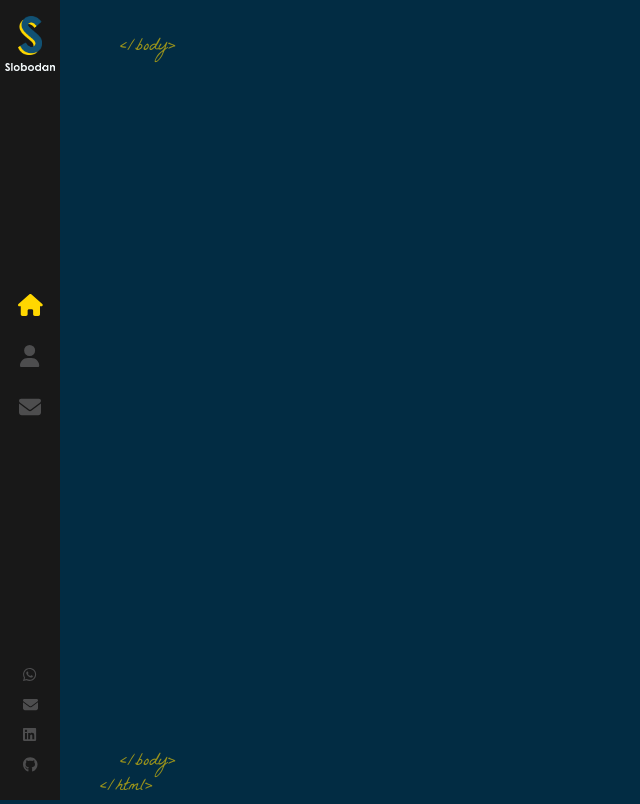
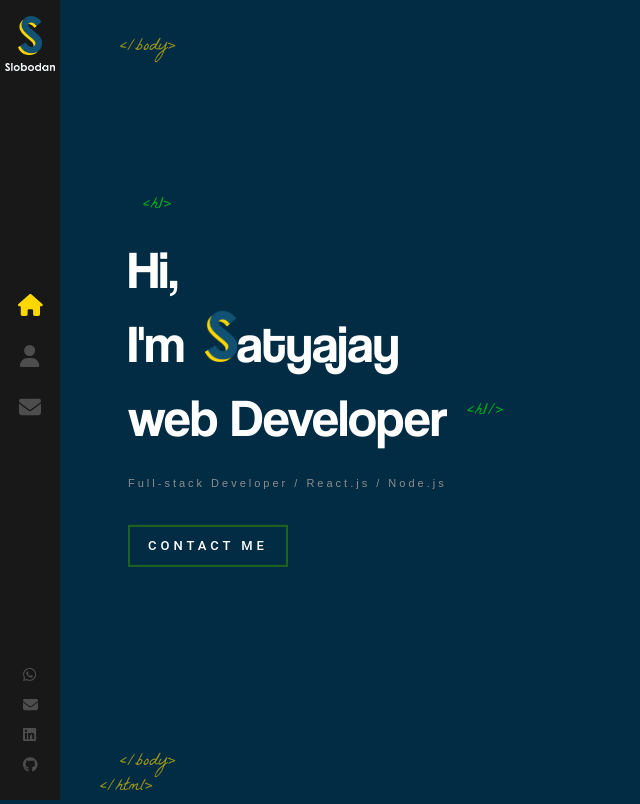
Before and after one commit to Satyajay01/portfolio, a React (Vite) app: page / in a window 1280 px wide. Shown: the whole page, without its empty margins (0-640 px from the left). Built offline with nearby package versions, Linux system fonts and the light colour scheme.

Commit message:
added text and button

```diff
--- a/src/App.jsx
+++ b/src/App.jsx
@@ -2,12 +2,16 @@
 import './App.scss'
 import { Routes, Route } from 'react-router-dom'
 import Layout from './components/Layout'
+import Home from './components/Home/home'
 
 function App() {
   return (
     <>
       <Routes>
-        <Route path="/" element={<Layout />} />
+        <Route path="/" element={<Layout />}>
+        <Route index element={<Home />} />
+        </Route>
+
       </Routes>
     </>
   )
--- /dev/null
+++ b/src/components/Home/Home.jsx
@@ -0,0 +1,26 @@
+import React from 'react'
+import './home.scss'
+import LogoTitle from '../../assets/images/logo-s.png'
+import { Link } from 'react-router-dom'
+
+const Home = () => {
+  return (
+    <div className="container home-page">
+      <div className="text-zone">
+        <h1>
+          Hi, <br /> I'm
+          <img src={LogoTitle} alt="Developer" />
+          atyajay
+          <br />
+          web Developer
+        </h1>
+        <h2>Full-stack Developer / React.js / Node.js</h2>
+        <Link to="/contact" className="flat-button btn41-43 btn-43">
+          CONTACT ME
+        </Link>
+      </div>
+    </div>
+  )
+}
+
+export default Home
--- /dev/null
+++ b/src/components/Home/home.scss
@@ -0,0 +1,113 @@
+.home-page{
+    .text-zone{
+        position: absolute;
+        left: 10%;
+        top: 50%;
+        transform: translateY(-50%);
+        width: 40%;
+        max-height: 90%;
+    }
+    h1{
+        color: #fff;
+        font-size: 53px;
+        margin: 0;
+        font-family: Coolvetica;
+        font-weight: 400;
+
+        &::before{
+            content: '<h1>';
+            font-family: La Belle Aurore;
+            color: rgb(0, 255, 0);
+            font-size: 18px;
+            margin-top: -40px;
+            position: absolute;
+            left: 15px;
+            opacity: 0.6;
+        }
+        &::after{
+            content: '<h1/>';
+            font-family: 'La Belle Aurore';
+            color: rgb(0, 255, 0);
+            font-size: 18px;
+            position: absolute;
+            margin-top: 18px;
+            margin-left: 20px;
+            animation: fadeIn 1s 1.7s backwards;
+            opacity: 0.6;
+
+        }
+
+        img{
+            width: 32px;
+            margin-left: 20px;
+            opacity: 0;
+            height: auto;
+            animation: rotateIn 1s linear both;
+            animation-delay: 1.4s;
+
+        }
+
+    }
+}
+h2{
+    color: #8d8d8d;
+    margin-top: 20px;
+    font-weight: 400;
+    font-size: 11px;
+    font-family: sans-serif;
+    letter-spacing: 3px;
+    animation: fadeIn 1s 1.8s backwards;
+}
+
+.flat-button{
+    font-size: 13px;
+    animation: fadeIn 1s 1.8s backwards;
+    letter-spacing: 4px;
+    float: left;
+    margin-top: 25px;
+
+}
+
+/* button animation--------------------- */
+.btn41-43 {
+    padding: 10px 18px;
+    font-family: "Roboto", sans-serif;
+    font-weight: 500;
+    background: transparent;
+    outline: none !important;
+    cursor: pointer;
+    transition: all 0.1s ease;
+    position: relative;
+    display: inline-block;
+}
+
+.btn-43 {
+    border: 2px solid rgb(30, 99, 30);
+    z-index: 1;
+    color: rgb(255, 255, 255);
+    text-decoration: none;
+
+}
+
+.btn-43:after {
+    position: absolute;
+    content: "";
+    width: 100%;
+    height: 0;
+    top: 0;
+    left: 0;
+    z-index: -1;
+    background: rgb(24, 177, 0);
+    transition: all 0.3s ease;
+}
+
+.btn-43:hover {
+    color: rgb(255, 255, 255);
+
+}
+
+.btn-43:hover:after {
+    top: auto;
+    bottom: 0;
+    height: 100%;
+}
--- a/src/components/Layout/index.scss
+++ b/src/components/Layout/index.scss
@@ -19,3 +19,18 @@
 .bottom-tag-html{
 margin-left: -20px;
 }
+
+.container{
+    width: 100%;
+    will-change: contents;
+    height: 90%;
+    min-height: 566px;
+    position: absolute;
+    opacity: 0;
+    top: 5%;
+    margin: 0 auto;
+    z-index: 1;
+    transform-style: preserve-3d;
+    animation: fadeIn 1s forwards;
+    animation-delay: 1s;
+}
```
